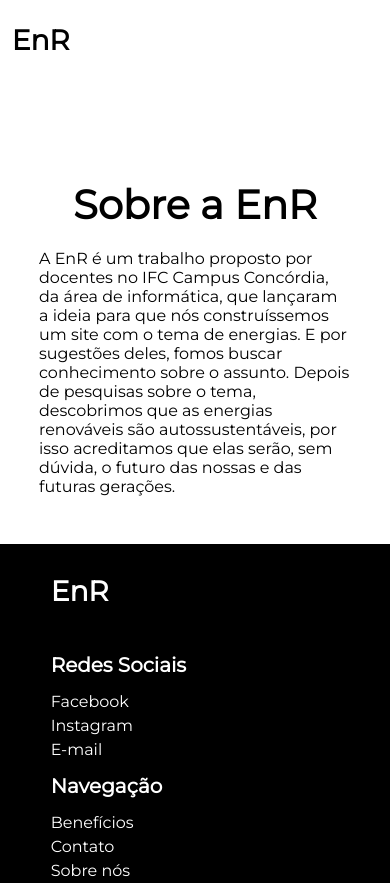
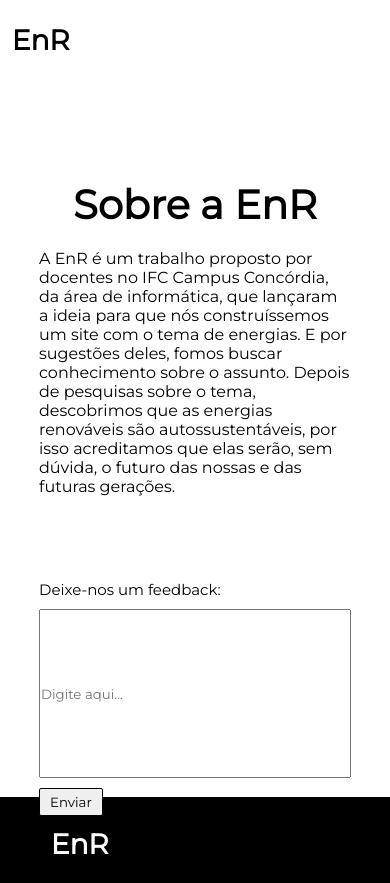
Before and after one commit to renata-polachini/PI_2022, a plain HTML site: page html/sobre-nos.html in a window 390 px wide. Shown: the top 883 px of the page. Drawn offline with Linux system fonts and the light colour scheme.

Commit message:
Adicionando feedback

```diff
--- a/css/sobre-nos.css
+++ b/css/sobre-nos.css
@@ -14,8 +14,51 @@ main {
     margin: 20px auto 5px auto;
 }
 
+.feedback {
+    height: 20vh;
+    width: 30vw;
+    margin: 20vh auto 0 auto;
+}
+
+.feedback-titulo {
+    font-size: 15px;
+    margin-bottom: 10px;
+}
+
+.feedback-button {
+    text-align: center;
+    padding: 5px 10px;
+    margin: 10px auto 0 auto;
+    border: 1px solid #000;
+    border-radius: 2px;
+}
+
+.feedback > input {
+    height: 100%;
+    width: 100%;
+}
+
+.feedback > input[type="text"]::placeholder {
+    text-align: start;
+}
+
+.feedback-button:hover {
+    font-weight: bold;
+}
+
 @media screen and (max-width: 500px) {
     main {
-        height: 35vh;
+        height: 65vh;
+    }
+
+    .sobre-texto {
+        width: 80vw;
+        margin: 20px auto 5px auto;
+    }
+
+    .feedback {
+        height: 20vh;
+        width: 80vw;
+        margin: 10vh auto 0 auto;
     }
 }
--- a/html/sobre-nos.html
+++ b/html/sobre-nos.html
@@ -20,8 +20,15 @@
     </header>
 
     <main>
-        <div class="sobre-titulo">Sobre a EnR</div>
-        <p class="sobre-texto">A EnR é um trabalho proposto por docentes no IFC Campus Concórdia, da área de informática, que lançaram a ideia para que nós construíssemos um site com o tema de energias. E por sugestões deles, fomos buscar conhecimento sobre o assunto. Depois de pesquisas sobre o tema, descobrimos que as energias renováveis são autossustentáveis, por isso acreditamos que elas serão, sem dúvida, o futuro das nossas e das futuras gerações.</p>
+        <div class="sobre-conteudo">
+            <div class="sobre-titulo">Sobre a EnR</div>
+            <p class="sobre-texto">A EnR é um trabalho proposto por docentes no IFC Campus Concórdia, da área de informática, que lançaram a ideia para que nós construíssemos um site com o tema de energias. E por sugestões deles, fomos buscar conhecimento sobre o assunto. Depois de pesquisas sobre o tema, descobrimos que as energias renováveis são autossustentáveis, por isso acreditamos que elas serão, sem dúvida, o futuro das nossas e das futuras gerações.</p>
+        </div>
+        <div class="feedback">
+            <div class="feedback-titulo">Deixe-nos um feedback:</div>
+            <input class="feedback-input" type="text" placeholder="Digite aqui...">
+            <button class="feedback-button" type="button">Enviar</button>
+        </div>
     </main>
 
     <footer id="footer">
```
Also changed, not shown: index.html (+3 -4 lines), scripts/script.js (+39 -0 lines).
